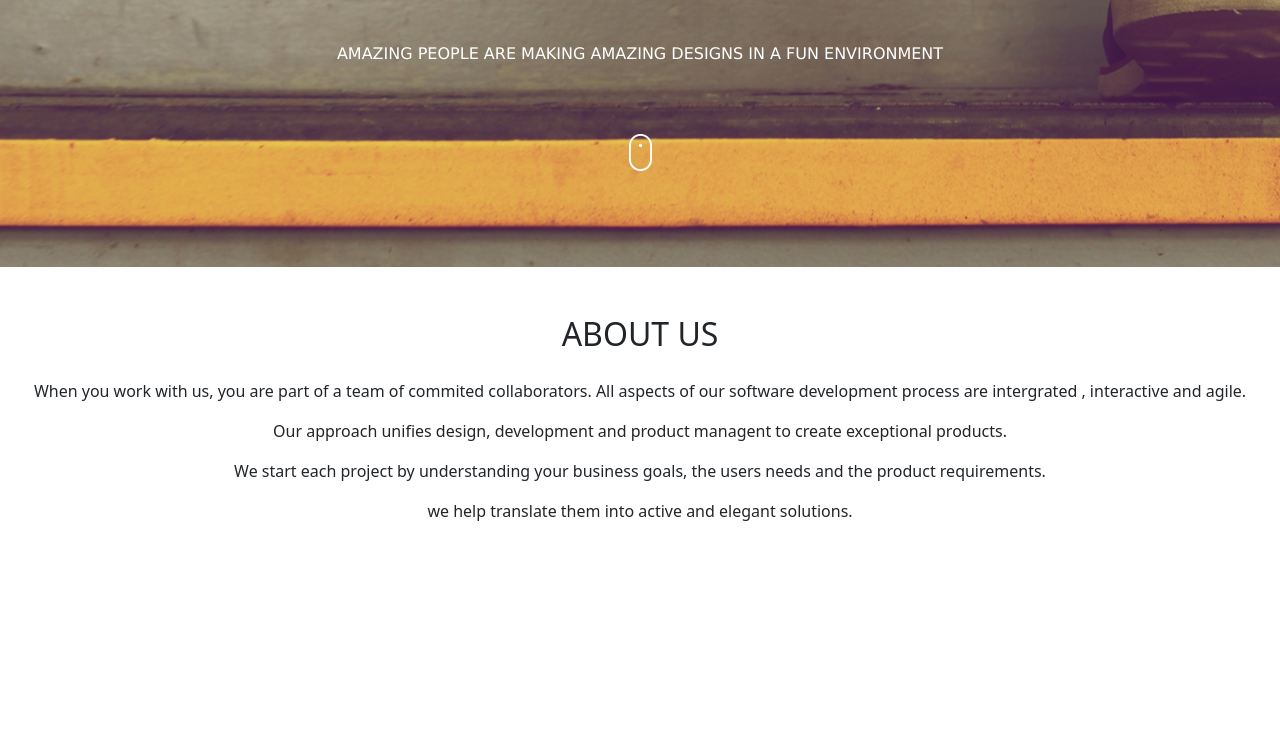
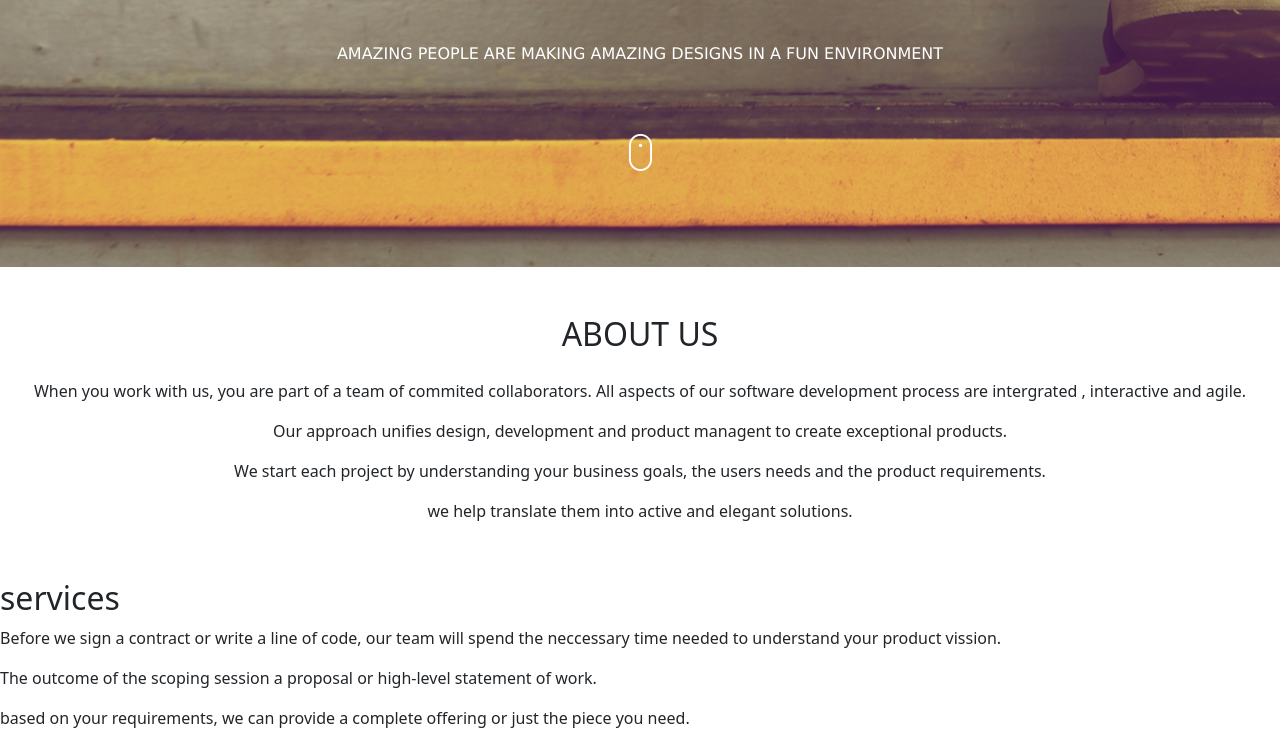
Before and after one commit to KamauDev-maker/Delani-Studio, a plain HTML site: page index.html in a window 1280 px wide. Shown: the part 633-1379 px from the top of the page. Before the commit the page ends 1212 px from the top, so only its background shows below. Drawn offline with Linux system fonts and the light colour scheme.

Commit message:
adding the service section

```diff
--- a/index.html
+++ b/index.html
@@ -22,7 +22,12 @@
         <p>Our approach unifies design, development and product managent to create exceptional products.</p>
         <p>We start each project by understanding your business goals, the users needs and the product requirements.</p>
         <p>we help translate them into active and elegant solutions.</p>
-
+    </div>
+    <div class="servicesection" id="serviceoverlay">
+        <h2 class="service">services</h2>
+        <p>Before we sign a contract or write a line of code, our team will spend the neccessary time needed to understand your product vission.</p>
+        <p>The outcome of the scoping session a proposal or high-level statement of work.</p>
+        <p>based on your requirements, we can provide a complete offering or just the piece you need. </p>
     </div>
 
 </body>
```
